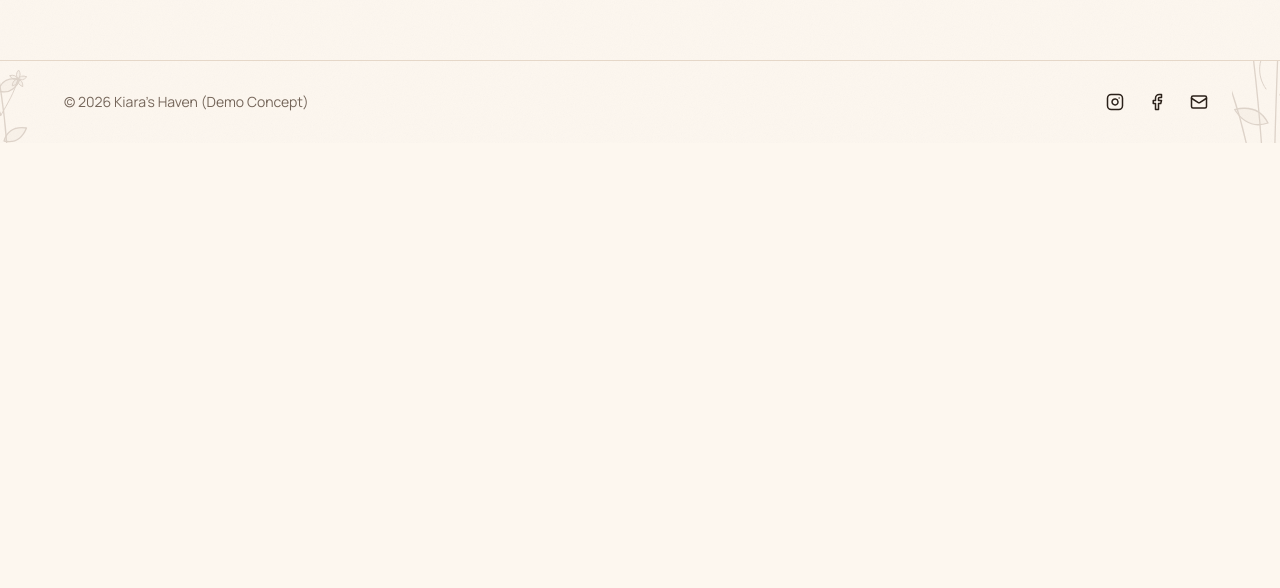
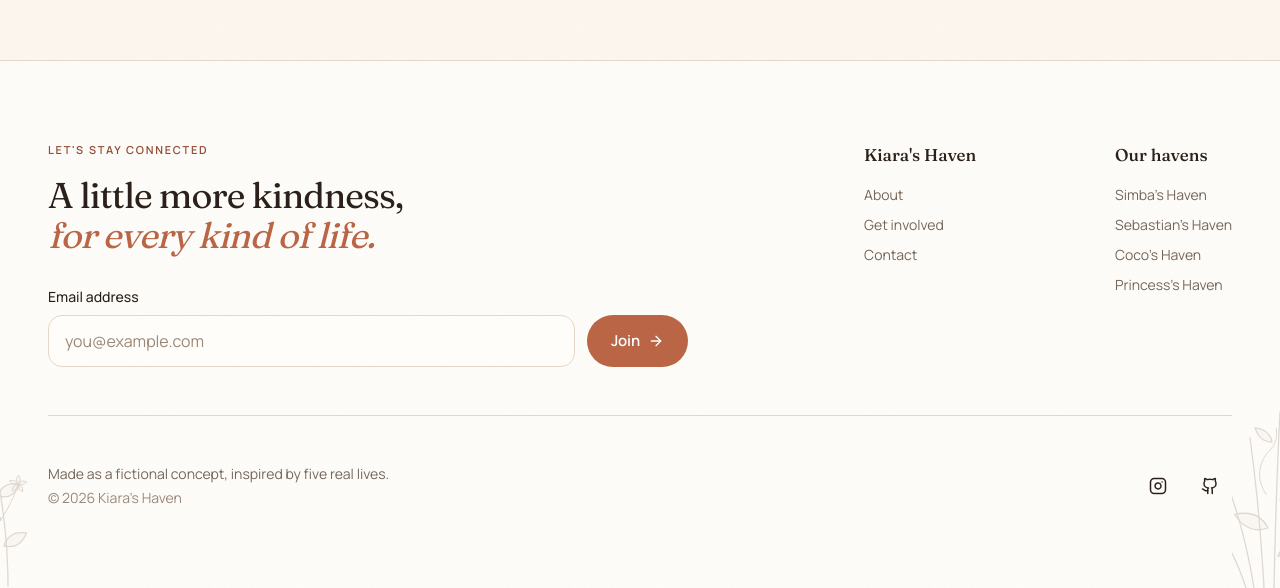
Before and after one commit to cherimedz/Kiara-s-Haven-Website, a Next.js app: page / in a window 1280 px wide. Shown: the part 4838-5426 px from the top of the page. Before the commit the page ends 4981 px from the top, so only its background shows below. Built offline with nearby package versions, Linux system fonts and the light colour scheme.

Commit message:
refactor: rebuild the footer as the story's last page

```diff
--- a/app/components/layout/Footer.jsx
+++ b/app/components/layout/Footer.jsx
@@ -1,36 +1,124 @@
-import { Instagram, Facebook, Mail } from "lucide-react";
+import Link from "next/link";
+import { Instagram, Github, ArrowRight } from "lucide-react";
 
 import Botanical from "@/app/components/illustrations/Botanical";
+import Container from "@/app/components/ui/Container";
+import Button from "@/app/components/ui/Button";
+import Field, { CONTROL } from "@/app/components/ui/Field";
+import { HAVENS } from "@/app/lib/havens";
+import { INTERACTION, MEASURE } from "@/app/lib/layout";
 import { SITE_NAME } from "@/app/lib/siteMetadata";
 
 /**
- * Placeholder destinations. This is a demo concept, so they point at the page
- * itself rather than impersonating accounts that don't exist — but they are
- * real controls, because anything with a hover state should be operable.
+ * The last page of the story, not a sitemap.
+ *
+ * No Company / Services / Legal / Support columns — this site has none of those
+ * things, and inventing them would be the fastest way to make a personal
+ * project read like a template. It closes the way the site opened: a line of
+ * Fraunces, one invitation, and the acknowledgement that all of this came from
+ * five real animals.
+ *
+ * Destinations are real routes or `#`; nothing here impersonates an account
+ * that doesn't exist.
  */
 const SOCIAL_LINKS = [
   { label: "Instagram", href: "#", Icon: Instagram },
-  { label: "Facebook", href: "#", Icon: Facebook },
-  { label: "Email us", href: "#contact", Icon: Mail },
+  { label: "GitHub", href: "https://github.com/cherimedz", Icon: Github },
+];
+
+const ABOUT_LINKS = [
+  { label: "About", href: "/#about" },
+  { label: "Get involved", href: "/get-involved" },
+  { label: "Contact", href: "/#contact" },
 ];
 
 export default function Footer() {
   return (
-    <footer className="relative overflow-hidden border-t border-line px-6 py-6">
-      {/* Cropped hard by the footer's own height, which is the point: the
-          garden carries on past the bottom of the page. */}
-      <Botanical
-        variant="kiara"
-        className="decor -left-8 -bottom-10 w-20 opacity-20"
+    <footer className="relative overflow-hidden border-t border-line bg-surface paper-grain">
+      <Botanical variant="kiara" className="decor -left-8 bottom-0 w-20 opacity-20" />
+      <Botanical flip variant="simba" className="decor -right-8 bottom-0 w-20 opacity-20" />
+
+      <Container className="relative py-16 md:py-20">
+        <div className="grid lg:grid-cols-12 gap-10 lg:gap-6">
+          <div className="lg:col-span-7">
+            <p className="font-semibold text-[11px] uppercase tracking-[0.16em] text-brand-dark mb-4">
+              Let&apos;s stay connected
+            </p>
+            <p
+              className={`font-display font-normal text-ink text-[clamp(1.75rem,2.8vw,2.25rem)] leading-[1.12] tracking-[-0.025em] ${MEASURE.narrow}`}
+            >
+              A little more kindness,
+              <br />
+              <span className="italic text-brand">for every kind of life.</span>
+            </p>
+
+            {/* Demo concept: this collects nothing and goes nowhere. */}
+            <form
+              className="mt-8 flex flex-col sm:flex-row sm:items-end gap-3 max-w-measure"
+              action="/#contact"
+            >
+              <Field id="footer-email" label="Email address" className="flex-1">
+                <input
+                  id="footer-email"
+                  type="email"
+                  placeholder="you@example.com"
+                  className={`${CONTROL} h-13`}
                 />
-      <Botanical
-        flip
-        variant="simba"
-        className="decor -right-8 -bottom-10 w-20 opacity-20"
-      />
+              </Field>
+              <Button type="submit" className="shrink-0">
+                Join
+                <ArrowRight size={16} aria-hidden="true" className={INTERACTION.arrow} />
+              </Button>
+            </form>
+          </div>
 
-      <div className="relative max-w-6xl mx-auto flex flex-col sm:flex-row items-center justify-between gap-4 text-sm text-mute">
-        <p>{`© ${new Date().getFullYear()} ${SITE_NAME} (Demo Concept)`}</p>
+          <nav className="lg:col-span-5 grid grid-cols-2 gap-8 lg:justify-items-end">
+            <div>
+              <p className="font-display font-medium text-ink text-[17px] mb-4">
+                {SITE_NAME}
+              </p>
+              <ul className="space-y-2.5 list-none text-sm text-mute">
+                {ABOUT_LINKS.map(({ label, href }) => (
+                  <li key={label}>
+                    <Link
+                      href={href}
+                      className={`hover:text-brand-dark transition-colors duration-fast rounded-sm ${INTERACTION.focus}`}
+                    >
+                      {label}
+                    </Link>
+                  </li>
+                ))}
+              </ul>
+            </div>
+
+            <div>
+              <p className="font-display font-medium text-ink text-[17px] mb-4">Our havens</p>
+              <ul className="space-y-2.5 list-none text-sm text-mute">
+                {HAVENS.map((haven) => (
+                  <li key={haven.slug}>
+                    <Link
+                      href={`/${haven.slug}`}
+                      className={`hover:text-brand-dark transition-colors duration-fast rounded-sm ${INTERACTION.focus}`}
+                    >
+                      {haven.name}
+                    </Link>
+                  </li>
+                ))}
+              </ul>
+            </div>
+          </nav>
+        </div>
+
+        <hr className="border-0 border-t border-line my-12" />
+
+        <div className="flex flex-col sm:flex-row items-center justify-between gap-6 text-sm text-mute">
+          {/* The most important line in the footer. */}
+          <p className="text-center sm:text-left">
+            Made as a fictional concept, inspired by five real lives.
+            <span className="block text-subtle mt-1">
+              {`© ${new Date().getFullYear()} ${SITE_NAME}`}
+            </span>
+          </p>
 
           <ul className="flex items-center gap-2 list-none">
             {SOCIAL_LINKS.map(({ label, href, Icon }) => (
@@ -38,7 +126,7 @@ export default function Footer() {
                 <a
                   href={href}
                   aria-label={label}
-                className="inline-flex p-2 rounded-lg text-ink hover:text-brand transition-colors focus-visible:outline-2 focus-visible:outline-offset-2 focus-visible:outline-brand"
+                  className={`inline-flex items-center justify-center w-11 h-11 rounded-full text-ink hover:text-brand hover:bg-linen transition-colors duration-fast ${INTERACTION.focus}`}
                 >
                   <Icon size={18} aria-hidden="true" />
                 </a>
@@ -46,6 +134,7 @@ export default function Footer() {
             ))}
           </ul>
         </div>
+      </Container>
     </footer>
   );
 }
```
Lines whose indentation alone changed are shown as unchanged.
